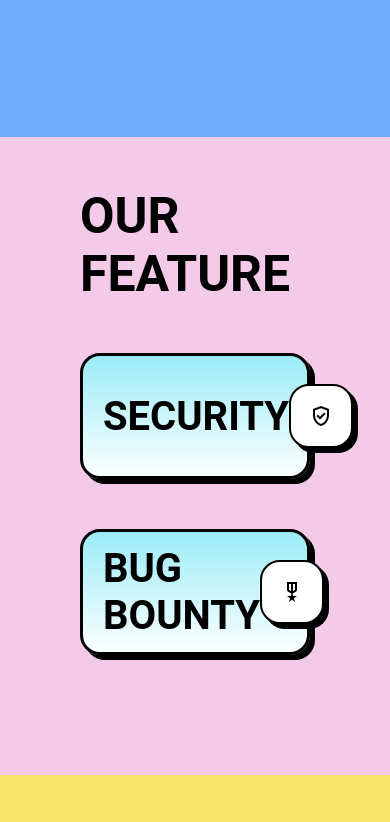
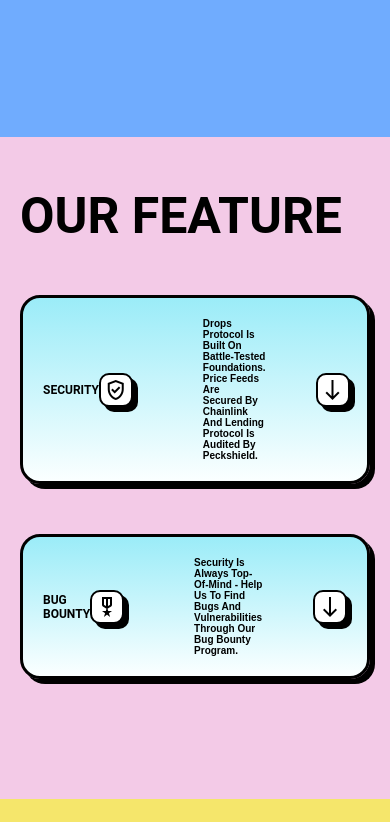
Before and after one commit to kartikeyvaish/NFT.github.io, a plain HTML site: page index.html in a window 390 px wide. Shown: the part 2100-2922 px from the top of the page. Drawn offline with nearby package versions, Linux system fonts and the light colour scheme.

Commit message:
fourth container responsiveness

```diff
--- a/css/fourth_container.css
+++ b/css/fourth_container.css
@@ -48,3 +48,33 @@
     font-weight: 600;
     font-family: Arial, "Helvetica Neue", Helvetica, sans-serif;
 }
+
+@media only screen and (max-width: 600px) {
+    .fourth_container {
+        padding-left: 20px;
+        padding-right: 20px;
+    }
+
+    .features_container {
+        height: max-content;
+        padding-top: 20px;
+        padding-bottom: 20px;
+    }
+
+    .feature-title-container {
+        font-size: 12px;
+    }
+
+    .feature-icon-container {
+        width: 30px;
+        height: 30px;
+        border-radius: 10px;
+        margin-right: 20px;
+    }
+
+    .features_description {
+        padding-left: 50px;
+        padding-right: 50px;
+        font-size: 10px
+    }
+}
```
